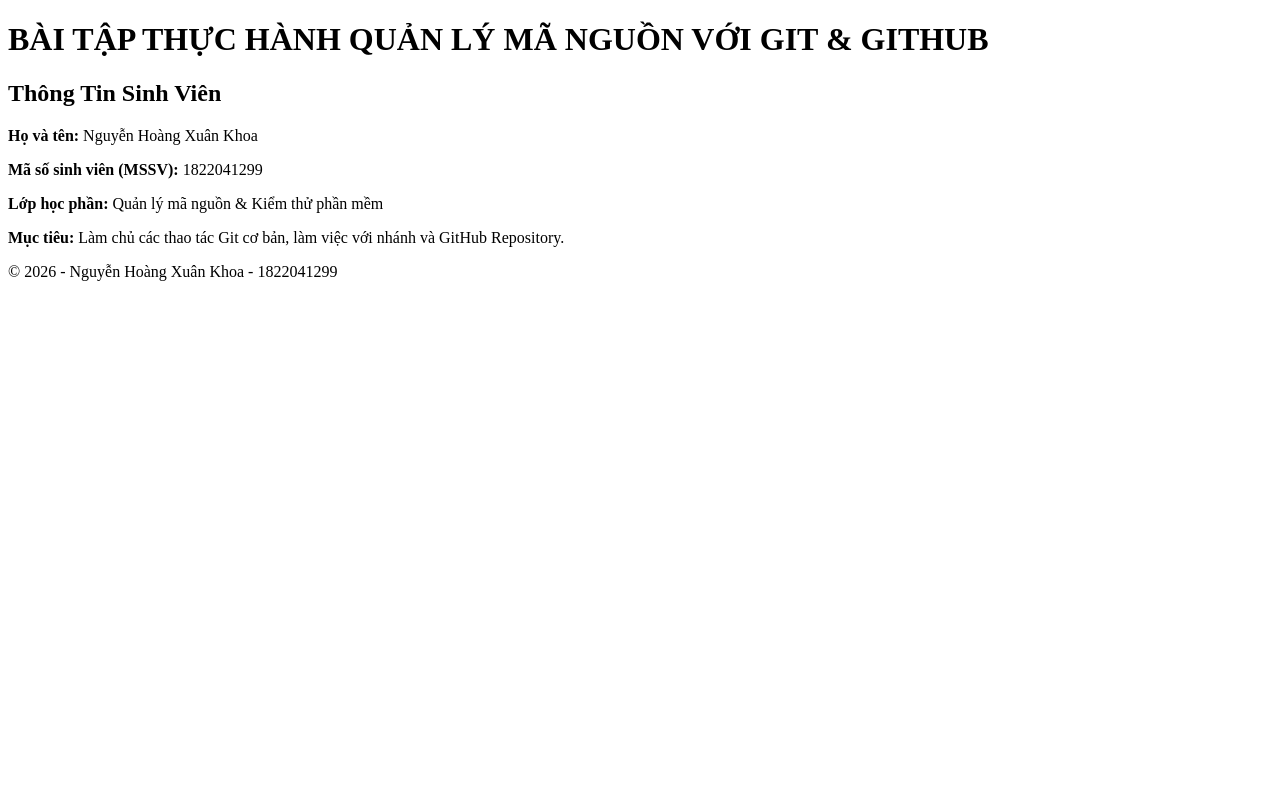
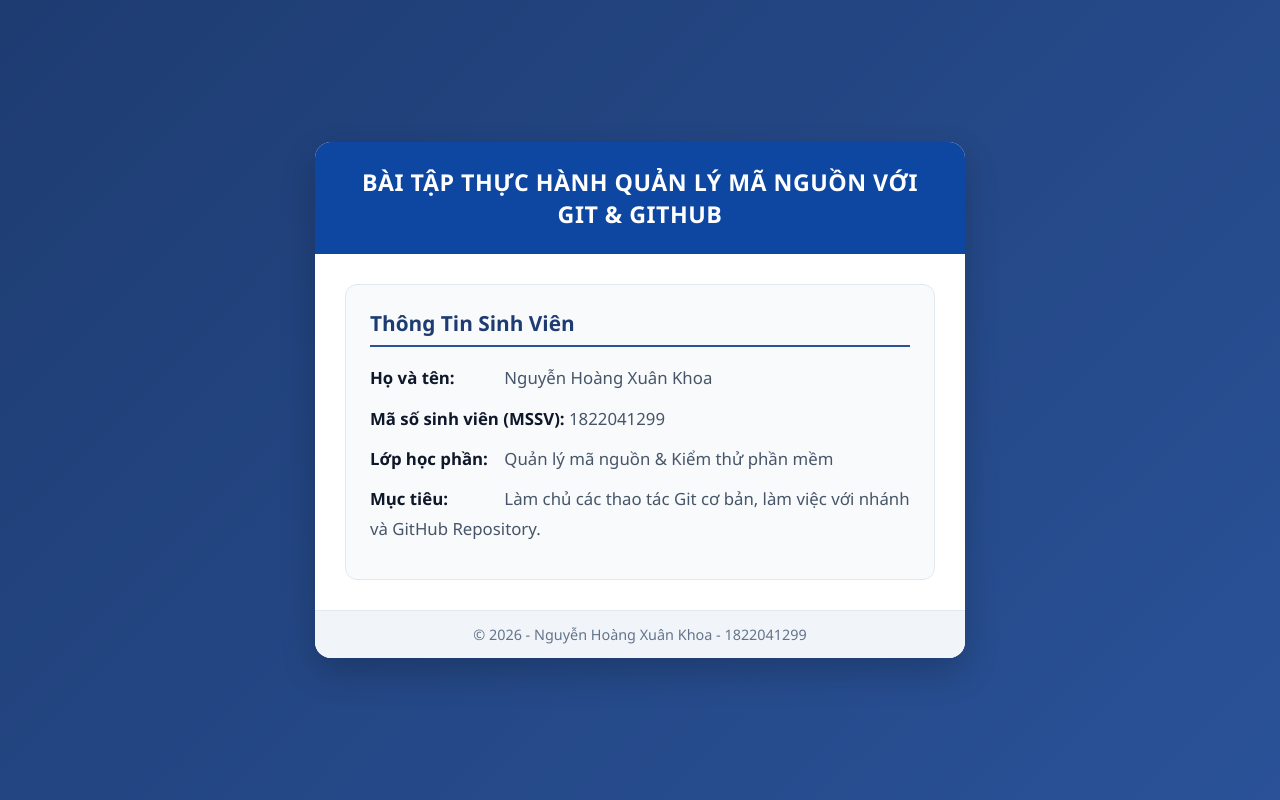
Before and after one commit to khoa1903/ThucHanhGit_1822041299, a plain HTML site: page index.html in a window 1280 px wide. Drawn offline with Linux system fonts and the light colour scheme.

Commit message:
feat: Thêm file style.css và cập nhật giao diện index.html

```diff
--- a/index.html
+++ b/index.html
@@ -4,6 +4,7 @@
     <meta charset="UTF-8">
     <meta name="viewport" content="width=device-width, initial-scale=1.0">
     <title>Thực Hành Git & GitHub - Nguyễn Hoàng Xuân Khoa</title>
+    <link rel="stylesheet" href="style.css">
 </head>
 <body>
     <div class="container">
--- /dev/null
+++ b/style.css
@@ -0,0 +1,92 @@
+/* Reset & Global Styles */
+* {
+    margin: 0;
+    padding: 0;
+    box-sizing: border-box;
+}
+
+body {
+    font-family: 'Segoe UI', Tahoma, Geneva, Verdana, sans-serif;
+    background: linear-gradient(135deg, #1e3c72 0%, #2a5298 100%);
+    color: #333;
+    min-height: 100vh;
+    display: flex;
+    justify-content: center;
+    align-items: center;
+    padding: 20px;
+}
+
+.container {
+    width: 100%;
+    max-width: 650px;
+    background: #ffffff;
+    border-radius: 16px;
+    box-shadow: 0 15px 35px rgba(0, 0, 0, 0.2);
+    overflow: hidden;
+    animation: fadeIn 0.8s ease-in-out;
+}
+
+header {
+    background: #0d47a1;
+    color: #ffffff;
+    padding: 24px;
+    text-align: center;
+}
+
+header h1 {
+    font-size: 1.45rem;
+    letter-spacing: 0.5px;
+    text-transform: uppercase;
+}
+
+main {
+    padding: 30px;
+}
+
+.card {
+    background: #f8fafc;
+    border: 1px solid #e2e8f0;
+    border-radius: 12px;
+    padding: 24px;
+}
+
+.card h2 {
+    color: #1e3c72;
+    margin-bottom: 16px;
+    font-size: 1.3rem;
+    border-bottom: 2px solid #2a5298;
+    padding-bottom: 8px;
+}
+
+.card p {
+    font-size: 1.05rem;
+    line-height: 1.8;
+    margin-bottom: 10px;
+    color: #475569;
+}
+
+.card p strong {
+    color: #0f172a;
+    display: inline-block;
+    min-width: 130px;
+}
+
+footer {
+    background: #f1f5f9;
+    padding: 14px;
+    text-align: center;
+    font-size: 0.9rem;
+    color: #64748b;
+    border-top: 1px solid #e2e8f0;
+}
+
+@keyframes fadeIn {
+    from {
+        opacity: 0;
+        transform: translateY(15px);
+    }
+    to {
+        opacity: 1;
+        transform: translateY(0);
+    }
+}
```
